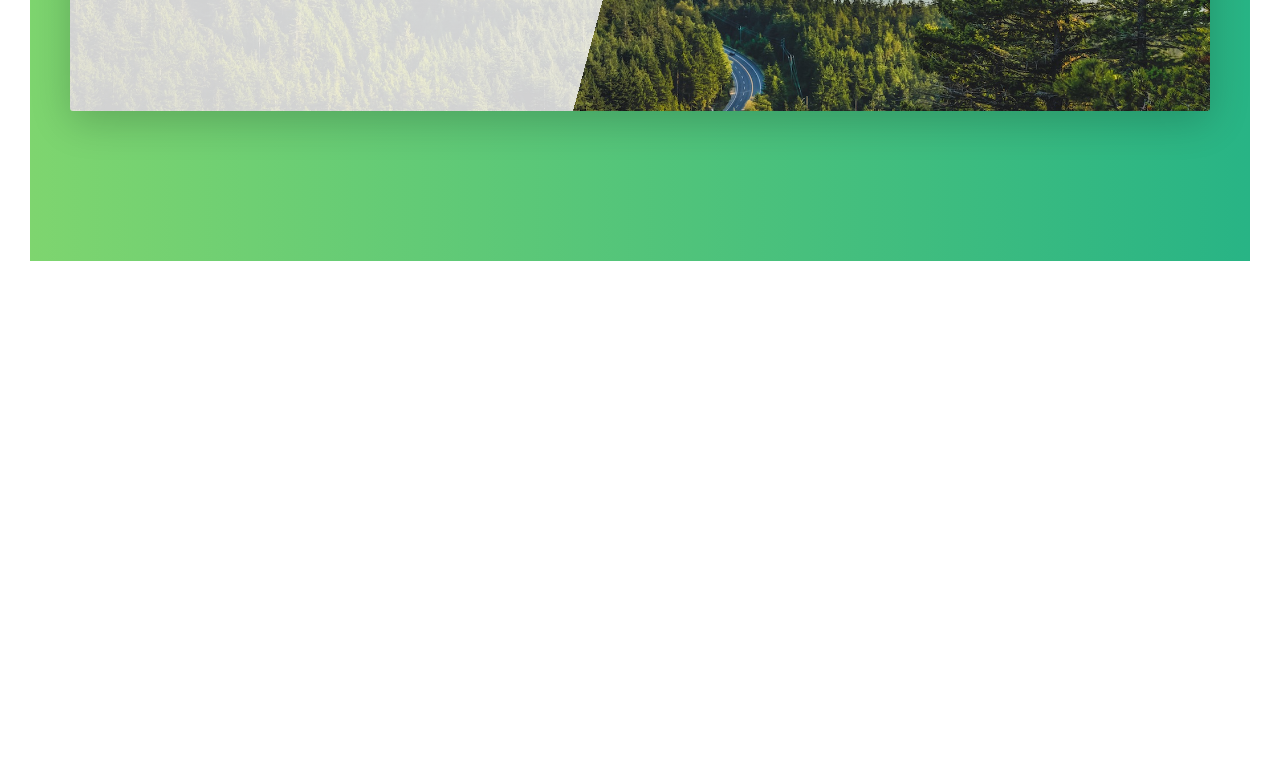
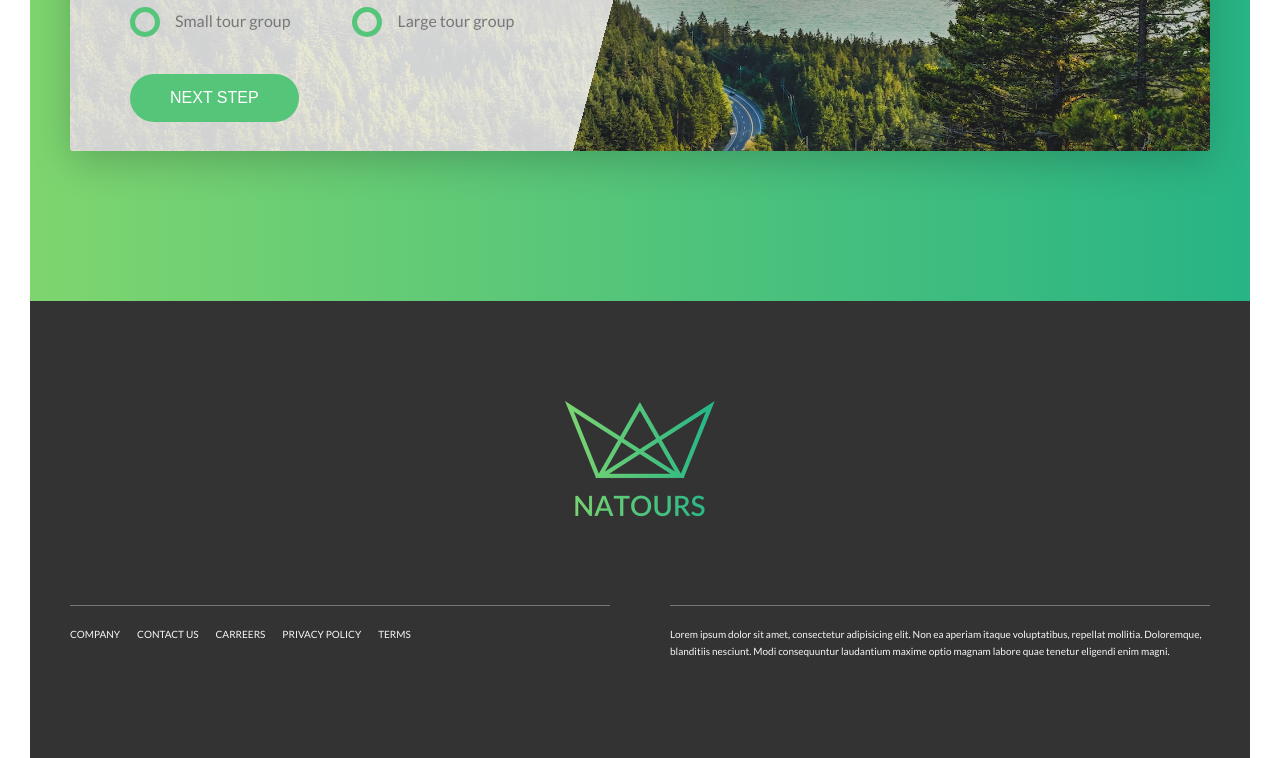
Before and after one commit to Roykssop/css-sasss, a website: page Natours/starter/index.html in a window 1280 px wide. Shown: the part 4975-5733 px from the top of the page. Before the commit the page ends 5266 px from the top, so only its background shows below. Drawn offline with Linux system fonts and the light colour scheme.

Commit message:
Setup trillo

```diff
--- a/Natours/starter/index.html
+++ b/Natours/starter/index.html
@@ -1,5 +1,6 @@
 <!DOCTYPE html>
 <html lang="en">
+
 <head>
     <meta charset="UTF-8">
     <meta name="viewport" content="width=device-width, initial-scale=1.0">
@@ -12,6 +13,7 @@
 
     <title>Natours | Exciting tours for adventurous people</title>
 </head>
+
 <body>
     <header class="header">
         <div class="header__logo-box">
@@ -225,7 +227,8 @@
                     </figure>
                     <div class="story__text">
                         <h3 class="heading-tertiary">I had the best week ever with my family</h3>
-                            <p>Lorem ipsum dolor sit amet consectetur adipisicing elit. Reprehenderit, ex expedita eos quo consectetur, cumque in blanditiis modi asperiores rerum cupiditate iste nemo consequatur aliquam perferendis, eaque doloremque consequuntur inventore! </p>
+                        <p>Lorem ipsum dolor sit amet consectetur adipisicing elit. Reprehenderit, ex expedita eos quo consectetur, cumque in blanditiis modi asperiores rerum cupiditate iste nemo consequatur aliquam perferendis, eaque doloremque consequuntur
+                            inventore! </p>
                     </div>
                 </div>
             </div>
@@ -239,7 +242,8 @@
                     </figure>
                     <div class="story__text">
                         <h3 class="heading-tertiary">WoW! My life change completely</h3>
-                            <p>Lorem ipsum dolor sit amet consectetur adipisicing elit. Reprehenderit, ex expedita eos quo consectetur, cumque in blanditiis modi asperiores rerum cupiditate iste nemo consequatur aliquam perferendis, eaque doloremque consequuntur inventore! </p>
+                        <p>Lorem ipsum dolor sit amet consectetur adipisicing elit. Reprehenderit, ex expedita eos quo consectetur, cumque in blanditiis modi asperiores rerum cupiditate iste nemo consequatur aliquam perferendis, eaque doloremque consequuntur
+                            inventore! </p>
                     </div>
                 </div>
             </div>
@@ -265,7 +269,7 @@
                                 <input type="email" class="form__input" placeholder="Email" id="email" required>
                                 <label for="" class="form__label">Email</label>
                             </div>
-                                <div class="form__group">
+                            <div class="form__group u-margin-bottom-medium ">
                                 <div class="form__radio-group">
                                     <input type="radio" name="size" id="small" class="form__radio-input">
                                     <label for="small" class="form__radio-label">
@@ -285,12 +289,52 @@
                                         </label>
                                 </div>
                             </div>
+                            <div class="form__group">
+                                <button class="btn btn--green">
+                                        Next step
+                                    </button>
+                            </div>
                         </form>
                     </div>
                 </div>
             </div>
         </div>
     </main>
+    <footer class="footer">
+        <div class="footer__logo-box">
+            <img src="./img/logo-green-2x.png" alt="" class="footer__logo">
+        </div>
+        <div class="row">
+            <div class="col-1-of-2">
+                <div class="footer__navigation">
+                    <ul class="footer__list">
+                        <li class="footer__item">
+                            <a href="" class="footer__link">Company</a>
+                        </li>
+                        <li class="footer__item">
+                            <a href="" class="footer__link">Contact us</a>
+                        </li>
+                        <li class="footer__item">
+                            <a href="" class="footer__link">Carreers</a>
+                        </li>
+                        <li class="footer__item">
+                            <a href="" class="footer__link">Privacy Policy</a>
+                        </li>
+                        <li class="footer__item">
+                            <a href="" class="footer__link">Terms</a>
+                        </li>
+                    </ul>
+                </div>
+            </div>
+            <div class="col-1-of-2">
+                <p class="footer__copyright">
+                    Lorem ipsum dolor sit amet, consectetur adipisicing elit. Non ea aperiam itaque voluptatibus, repellat mollitia. Doloremque, blanditiis nesciunt. Modi consequuntur laudantium maxime optio magnam labore quae tenetur eligendi enim magni.
+                </p>
+            </div>
+
+        </div>
+    </footer>
 
 </body>
+
 </html>
--- a/Natours/starter/sass/components/_button.scss
+++ b/Natours/starter/sass/components/_button.scss
@@ -1,90 +1,102 @@
-.btn{
+.btn {
+    &,
+    /* para que tods los que llevan clase .btn l apliquen */
     &:link,
-    &:visited{
+    &:visited {
         text-transform: uppercase;
         text-decoration: none;
         padding: 1.5rem 4rem;
-        display: inline-block; /* Convertimos en bloque el link */
+        display: inline-block;
+        /* Convertimos en bloque el link */
         border-radius: 10rem;
-        transition: all .2s; /* All significa todas las propiedades van a poder ser animadas */
-        position:relative; /* para el efecto de boton mas grande que usa pos absolute */
+        transition: all .2s;
+        /* All significa todas las propiedades van a poder ser animadas */
+        position: relative;
+        /* para el efecto de boton mas grande que usa pos absolute */
         font-size: $default-font-size;
+        border: none;
+        cursor: pointer;
     }
-
-    &:hover{
-        transform: translateY(-3px); /* Trasladamos sobre y 3 px hacia arriba */
-        box-shadow: 0 1rem 2rem rgba($color-black,.2); /* Sombra, params : offset x, offset y, blurry, color sombra */
-
-        &::after{
-            transform: scaleX(1.4) scaleY(1.6); /* Cuadno estamos en el pseudoelemento copia agrandamos su tamaño 1.5 veces */
-            opacity:0;
+    &:hover {
+        transform: translateY(-3px);
+        /* Trasladamos sobre y 3 px hacia arriba */
+        box-shadow: 0 1rem 2rem rgba($color-black, .2);
+        /* Sombra, params : offset x, offset y, blurry, color sombra */
+        &::after {
+            transform: scaleX(1.4) scaleY(1.6);
+            /* Cuadno estamos en el pseudoelemento copia agrandamos su tamaño 1.5 veces */
+            opacity: 0;
         }
     }
-
-    &:active{
-        transform: translateY(1px); /* Trasladamos sobre y 1 px hacia abajo */
-        box-shadow: 0 .5rem 1rem rgba($color-black,.2); /* Sombra, params : offset x, offset y, blurry, color sombra */
+    &:active,
+    &:focus {
+        outline: none;
+        transform: translateY(1px);
+        /* Trasladamos sobre y 1 px hacia abajo */
+        box-shadow: 0 .5rem 1rem rgba($color-black, .2);
+        /* Sombra, params : offset x, offset y, blurry, color sombra */
     }
-
-
-    &--white{
+    &--white {
         background-color: $color-white;
         color: $color-grey-dark;
-
-        &::after{
+        &::after {
             background-color: $color-white;
             color: $color-grey-dark;
         }
     }
-
     &--green {
         background-color: $color-primary;
         color: $color-white;
-
         &::after {
             background-color: $color-primary;
         }
     }
-
-    &::after{ /* Usamos para poner un boton ficticio detras y hacer el efecto */
+    &::after {
+        /* Usamos para poner un boton ficticio detras y hacer el efecto */
         content: "";
-        height: 100%; /* Este boton ocupa el 100% del tamaño de .btn */
-        width: 100%; /* Este boton ocupa el 100% del ancho de .btn */
-        display: inline-block; /* Convertimos en bloque el link */
+        height: 100%;
+        /* Este boton ocupa el 100% del tamaño de .btn */
+        width: 100%;
+        /* Este boton ocupa el 100% del ancho de .btn */
+        display: inline-block;
+        /* Convertimos en bloque el link */
         border-radius: 10rem;
         z-index: -1;
-        position:absolute;
-        top:0;
-        left:0;
-        transition: all .4s; /* Seteamos el estado incial del boton para la animacion del scale */
+        position: absolute;
+        top: 0;
+        left: 0;
+        transition: all .4s;
+        /* Seteamos el estado incial del boton para la animacion del scale */
     }
-
-    &--animated{
+    &--animated {
         animation: moveInBottom .5s ease-out;
-        animation-fill-mode: backwards; /* Esto hace que las prop de keyframes se apliquen antes de la visualiz del btn */
+        animation-fill-mode: backwards;
+        /* Esto hace que las prop de keyframes se apliquen antes de la visualiz del btn */
     }
 }
 
-.btn-text{
+.btn-text {
     &:link,
-    &:visited{
-        font-size:$default-font-size;
+    &:visited {
+        font-size: $default-font-size;
         color: $color-primary;
-        display:inline-block;
+        display: inline-block;
         text-decoration: none;
         border-bottom: 1px solid $color-primary;
         padding: 3px;
     }
-
-    &:hover{
+    &:hover {
         background-color: $color-primary;
         color: $color-white;
-        box-shadow: 0 1rem 2rem($color-black,.15); /* Le ponemos sombra */
-        transform:translate(-2px); /* Trasladamos hacia abajo 2 px */
+        box-shadow: 0 1rem 2rem($color-black, .15);
+        /* Le ponemos sombra */
+        transform: translate(-2px);
+        /* Trasladamos hacia abajo 2 px */
     }
-
-    &:active{
-        box-shadow: 0 1rem 2rem($color-black,.15); /* Le ponemos sombra */
-        transform:translate(-2px); /* Trasladamos hacia abajo 2 px */
+    &:active {
+        box-shadow: 0 1rem 2rem($color-black, .15);
+        /* Le ponemos sombra */
+        transform: translate(-2px);
+        /* Trasladamos hacia abajo 2 px */
     }
 }
--- /dev/null
+++ b/Natours/starter/sass/layout/_footer.scss
@@ -0,0 +1,51 @@
+.footer {
+    background-color: $color-grey-dark-3;
+    padding: 10rem 0;
+    color:$color-grey-light-1;
+
+    &__logo-box {
+        text-align: center;        /* elementos en linea se comportan igual que texto */
+        margin-bottom: 8rem;
+    }
+    &__logo {
+        width: 15rem;
+        height: auto;
+    }
+    &__navigation {
+        border-top:1px solid $color-grey-dark;
+        padding-top: 2rem;
+    }
+    &__list {
+        list-style: none;
+    }
+    &__item {
+        display: inline-block;
+
+        &:not(:last-child){
+            margin-right: 1.5rem;
+        }
+    }
+
+    &__link {
+        &:link,
+        &:visited{
+            color:$color-grey-light-1;
+            text-decoration: none;
+            text-transform: uppercase;
+            display: inline-block;
+        }
+
+        &:hover,
+        &:active{
+            color:$color-primary;
+            box-shadow: 0 1rem 2rem rgba($color-black, .4);
+            transform: rotate(5deg) scale(1.5);
+        }
+    }
+
+    &__copyright{
+        border-top: 1px solid $color-grey-dark;
+        padding-top: 2rem;
+        color:$color-grey-light-1;
+    }
+}
--- a/Natours/starter/sass/main.scss
+++ b/Natours/starter/sass/main.scss
@@ -1,12 +1,10 @@
 @import "abstracts/functions";
 @import "abstracts/variables";
 @import "abstracts/mixins";
-
 @import "base/animations";
 @import "base/base";
 @import "base/typography";
 @import "base/utilities";
-
 @import "components/button";
 @import "components/composition";
 @import "components/feature-box";
@@ -14,6 +12,6 @@
 @import "components/story";
 @import "components/form";
 @import "layout/header";
-
 @import "layout/grid";
+@import "layout/footer";
 @import "pages/home";
--- /dev/null
+++ b/Trillo/starter/sass/_base.scss
@@ -0,0 +1,40 @@
+/*
+COLORS
+
+Primary: #eb2f64
+Primary light: #FF3366
+Primary dark: #BA265D
+
+Grey light 1: #faf9f9
+Grey light 2: #f4f2f2
+Grey light 3: #f0eeee
+Grey light 4: #ccc
+
+Grey dark 1: #333
+Grey dark 2: #777
+Grey dark 3: #999
+
+*/
+
+* {
+    margin:0;
+    padding:0;
+}
+
+*,
+*::before,
+*::after{
+    box-sizing: inherit;
+}
+
+html{
+    box-sizing: border-box;
+    font-size: 62.5%; // 1 rem = 10px;
+}
+
+body {
+    background-color : #eb2f64;
+    font-family: 'Open Sans', sans-serif;
+    font-weight: 400;
+    line-height: 1.6;
+}
```
Also changed, not shown: Natours/starter/sass/abstracts/_variables.scss (+0 -7 lines), Natours/starter/sass/base/_utilities.scss (+18 -8 lines), Trillo/starter/index.html (+1 -1 lines), Trillo/starter/package.json (+4 -6 lines), Trillo/starter/sass/main.scss (+3 -17 lines), Natours/starter/css/style.css, Trillo/starter/sass/_components.scss (added), Trillo/starter/sass/_layout.scss (added), 2 other files. Lines whose indentation alone changed are shown as unchanged.
